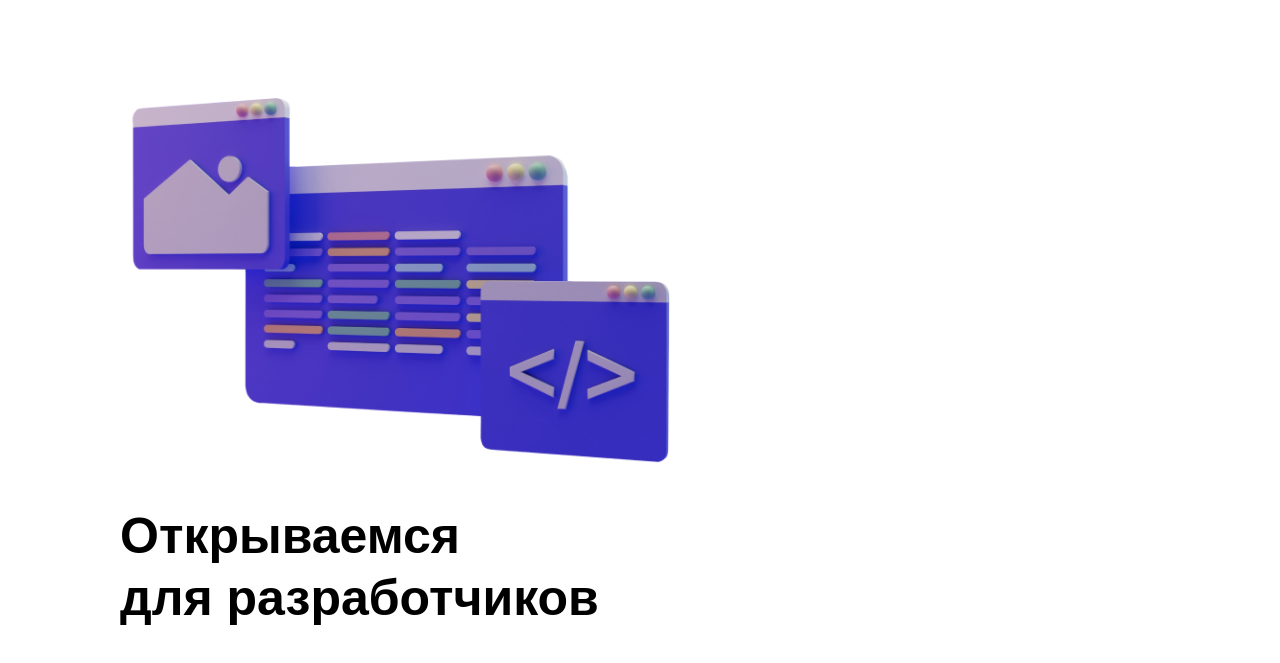
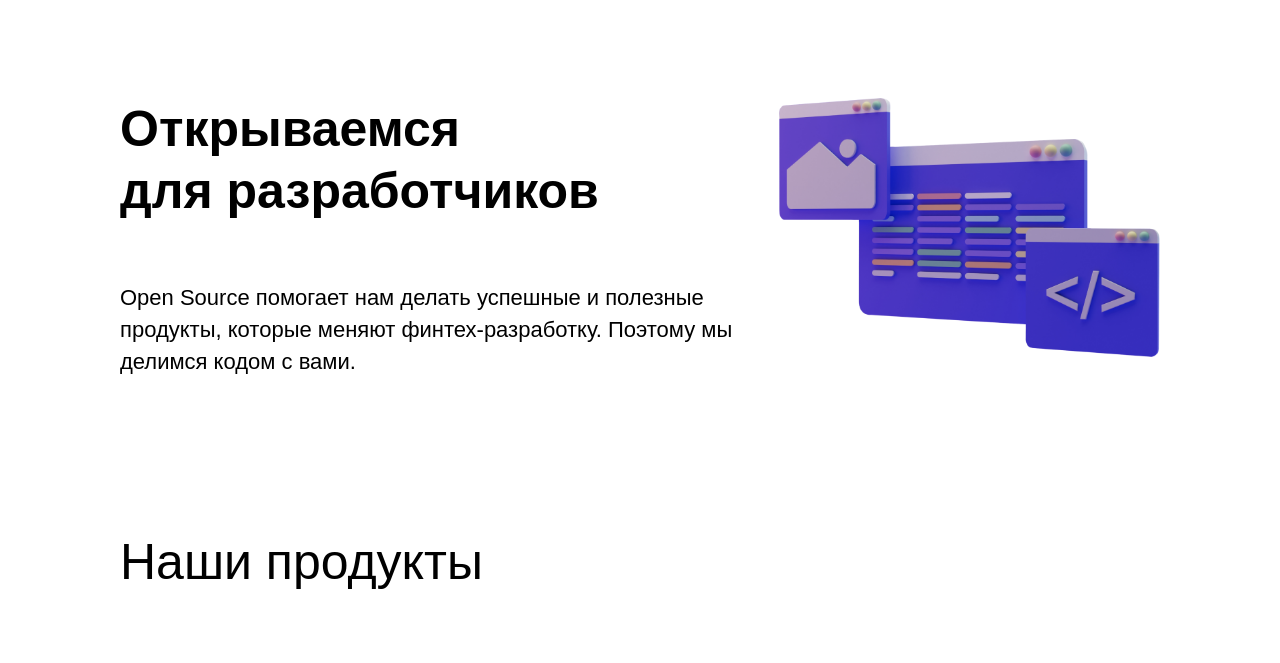
Before and after one commit to yoomoney/yoomoney.github.io, a Gatsby site: page / in a window 1280 px wide. Shown: the part 109-772 px from the top of the page. Built offline with nearby package versions, Linux system fonts and the light colour scheme; Gatsby itself is replaced by a stand-in of ours; a web font is replaced by a local one.

Commit message:
Fixes hero image shrink behaviour (#5)

```diff
--- a/src/components/PageSections/Hero/index.tsx
+++ b/src/components/PageSections/Hero/index.tsx
@@ -6,30 +6,35 @@ import {Text} from '../../Text';
 import {Title} from '../../Title';
 import {Section} from '../../Section';
 
-const StyledSection = styled(Section)`
+const StyledContainer = styled(Section)`
 	display: flex;
 	flex-wrap: wrap-reverse;
 `;
 
+const StyledImageSection = styled(Section)`
+	flex-grow: 1;
+	flex-shrink: 2;
+	flex-basis: 350px;
+`;
+
 export const Hero = () => {
 	return (
-		<StyledSection indent='xxxl'>
+		<StyledContainer indent='xxxl'>
 			<Section size='l'>
 				<Title size='l'>Открываемся для&nbsp;разработчиков</Title>
 				<Text size='l'>
 					Open Source помогает нам делать успешные и полезные продукты, которые меняют финтех-разработку. Поэтому мы делимся кодом с вами.
 				</Text>
 			</Section>
-			<Section size='m'>
+			<StyledImageSection size='m'>
 				<StaticImage
-					width={550}
 					quality={95}
 					placeholder='none'
 					alt='YooMoney Open Source'
 					style={{overflow: 'visible'}}
 					src='../../../assets/images/source.png'
 				/>
-			</Section>
-		</StyledSection>
+			</StyledImageSection>
+		</StyledContainer>
 	);
 };
```
